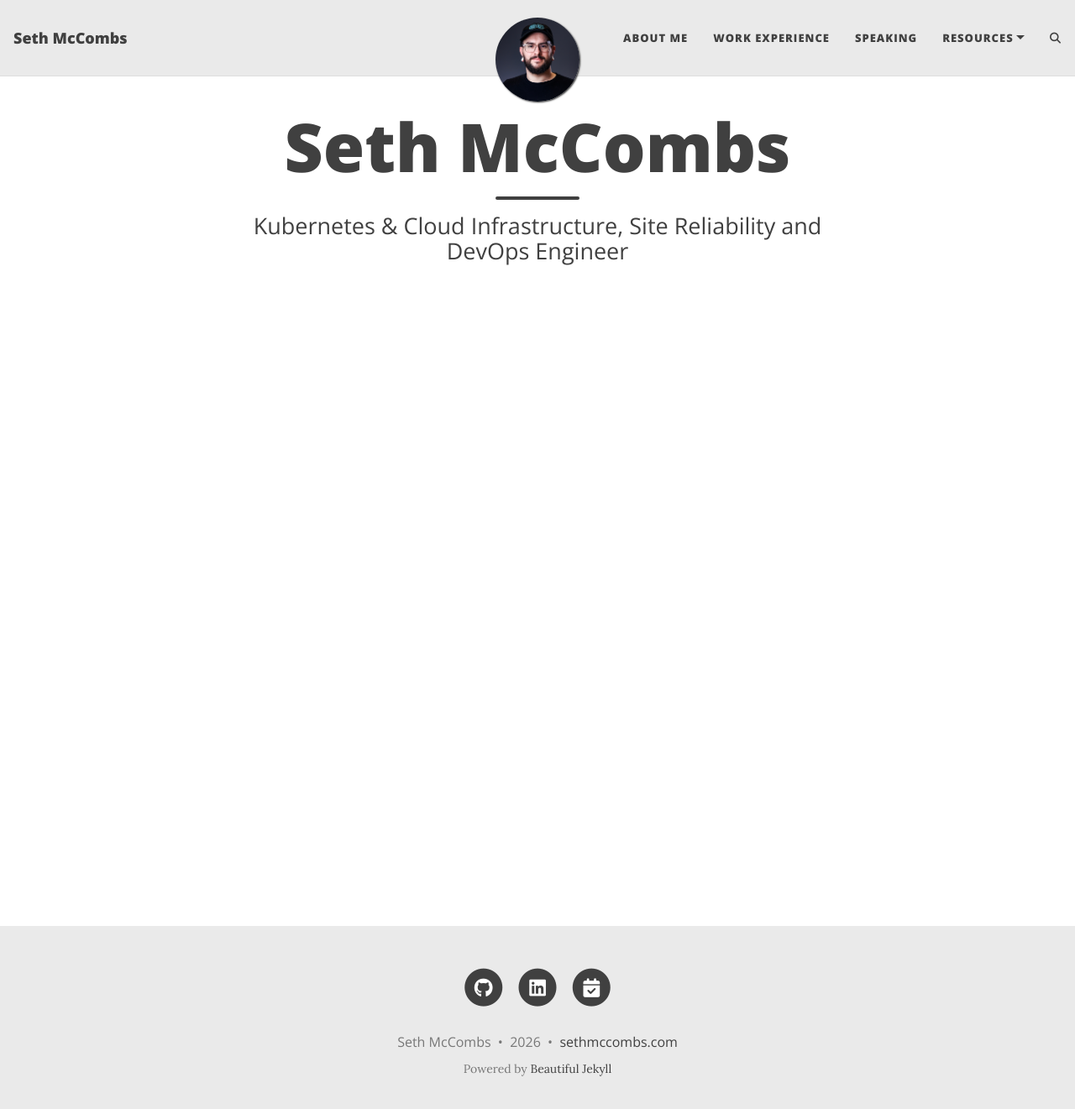
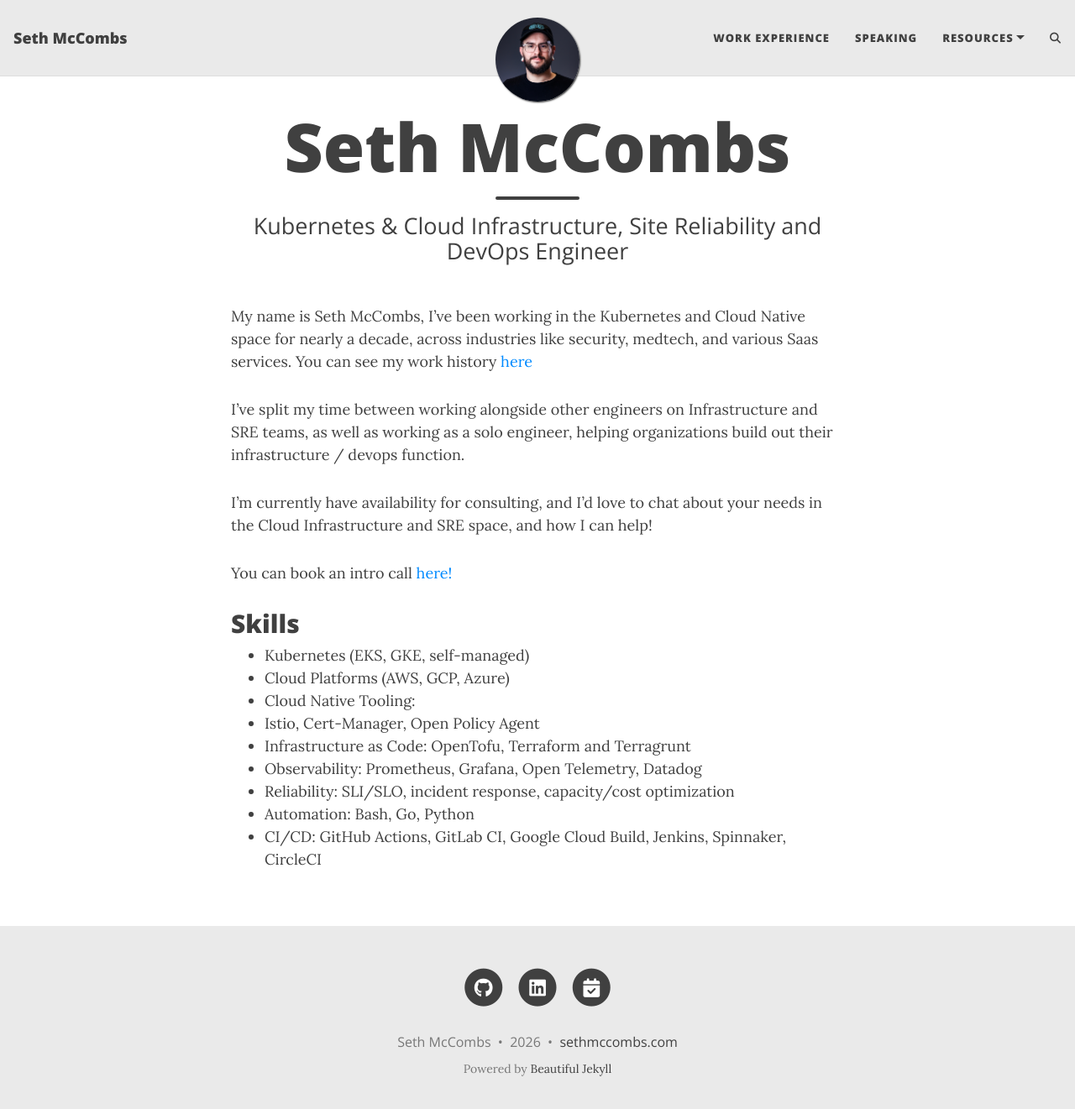
Before and after one commit to sethmccombs/sethmccombs.github.io, a Jekyll site: the page built from index.md, in a window 1280 px wide and 1334 px high. Shown: the top 1321 px of the window at 84% size. Built offline with Jekyll 4.4.1, drawn with Linux system fonts in a browser that asks for light colours; the list of posts is cut into pages by our own code; comment, search, counter and statistics services are not loaded.

Commit message:
updates to landing page

```diff
--- a/_config.yml
+++ b/_config.yml
@@ -20,7 +20,6 @@
 ###############################################
 
 navbar-links:
-  About Me: "aboutme"
   Work Experience: "resume"
   Speaking: "speaking"
   Resources:
@@ -289,7 +288,7 @@
 
 # Exclude these files from production site
 exclude:
-
+  - HOWTO.md
   - CNAME
   - Gemfile
   - Gemfile.lock
--- a/index.html
+++ /dev/null
@@ -1,5 +0,0 @@
----
-layout: home
-title: Seth McCombs
-subtitle: Kubernetes & Cloud Infrastructure, Site Reliability and DevOps Engineer
----
--- a/aboutme.md
+++ b/index.md
@@ -1,7 +1,7 @@
 ---
 layout: page
-title: About me
-subtitle:
+title: Seth McCombs
+subtitle: Kubernetes & Cloud Infrastructure, Site Reliability and DevOps Engineer
 ---
 
 My name is Seth McCombs, I've been working in the Kubernetes and Cloud Native space for nearly a decade, across industries like security, medtech, and various Saas services. You can see my work history [here](../resume)
@@ -17,7 +17,7 @@
 - Kubernetes (EKS, GKE, self-managed)
 - Cloud Platforms (AWS, GCP, Azure)
 - Cloud Native Tooling:
-  - Istio, Cert-Manager, Open Policy Agent
+- Istio, Cert-Manager, Open Policy Agent
 - Infrastructure as Code: OpenTofu, Terraform and Terragrunt
 - Observability: Prometheus, Grafana, Open Telemetry, Datadog
 - Reliability: SLI/SLO, incident response, capacity/cost optimization
```
Also changed, not shown: HOWTO.md (+1 -1 lines), 10 other files.
